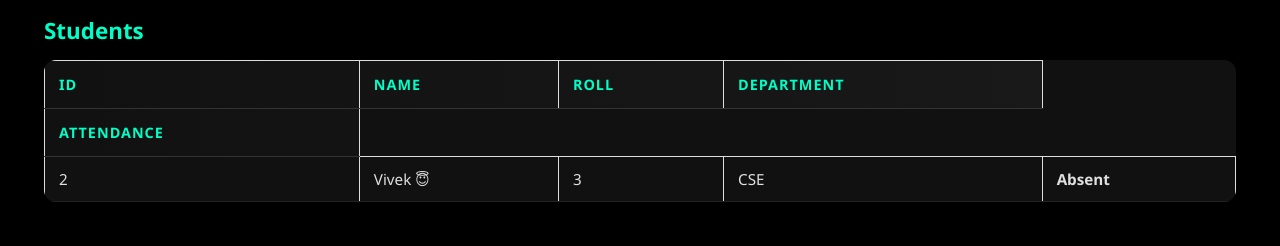
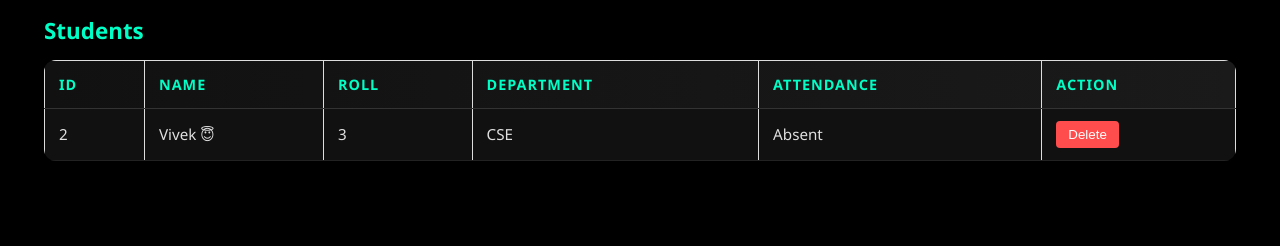
Before and after one commit to Vivekanand-s-naik/FaceSystem, a Flask app: page /index in a window 1280 px wide. Shown: the part 708-954 px from the top of the page. After the commit the page ends 869 px from the top, so only its background shows below. Run offline with Flask 3, Linux system fonts and the light colour scheme; data comes from the database, SQL or seed files in the repository; both versions use the stored data as it was after the commit.

Commit message:
Final Updated System

```diff
--- a/app.py
+++ b/app.py
@@ -101,6 +101,27 @@ def attendance():
     print(type(records))
     return jsonify(records)
 
+@app.route('/clear_session', methods=['POST'])
+def clear_session():
+    """Clear the in-memory attendance session (reset present dictionary)"""
+    global present
+    present = dict()
+    return jsonify({'status': 'success', 'message': 'Session cleared successfully'})
+
+@app.route('/delete_student/<int:student_id>', methods=['DELETE'])
+def delete_student(student_id):
+    """Delete a student and their attendance records"""
+    try:
+        db.delete_student(student_id)
+        # Remove from in-memory present dict if exists
+        if student_id in present:
+            del present[student_id]
+        # Remove encoding from face_recog
+        face_recog.remove_encoding(student_id)
+        return jsonify({'status': 'success', 'message': 'Student deleted successfully'})
+    except Exception as e:
+        return jsonify({'status': 'error', 'message': str(e)}), 500
+
 
 if __name__ == '__main__':
     app.run(debug=True)
--- a/models/database.py
+++ b/models/database.py
@@ -57,3 +57,13 @@ class Database:
                 c.execute("INSERT INTO attendance (student_id, date, time, status) VALUES (?, ?, ?, ?)",
                           (student_id, today, now, status))
                 conn.commit()
+
+    def delete_student(self, student_id):
+        """Delete a student and their attendance records"""
+        with self.connect() as conn:
+            c = conn.cursor()
+            # Delete attendance records first (foreign key constraint)
+            c.execute("DELETE FROM attendance WHERE student_id=?", (student_id,))
+            # Delete the student
+            c.execute("DELETE FROM students WHERE id=?", (student_id,))
+            conn.commit()
--- a/templates/index_v2.html
+++ b/templates/index_v2.html
@@ -149,6 +149,7 @@ td:last-child:contains("Absent") {
       <a href="/">Home</a>
       <a href="/register">Register Student</a>
       <a href="/login">Login</a>
+      <a href="#" onclick="clearSession(); return false;" style="background:#ff4d4d;color:#fff;">Clear Session</a>
     </nav>
 
     <h1>Live Camera Feed</h1>
@@ -158,7 +159,7 @@ td:last-child:contains("Absent") {
 
     <h2>Students</h2>
     <table id="studentsTable">
-      <thead><tr><th>ID</th><th>Name</th><th>Roll</th><th>Department</th></tr><tr><th>Attendance</th></tr></thead>
+      <thead><tr><th>ID</th><th>Name</th><th>Roll</th><th>Department</th><th>Attendance</th><th>Action</th></tr></thead>
       <tbody></tbody>
     </table>
 
@@ -171,10 +172,29 @@ td:last-child:contains("Absent") {
         tbody.innerHTML = '';
         data.forEach(s => {
           const tr = document.createElement('tr');
-          tr.innerHTML = `<td>${s.id}</td><td>${s.name}</td><td>${s.roll}</td><td>${s.department}</td><td>${s.present}`;
+          tr.innerHTML = `<td>${s.id}</td><td>${s.name}</td><td>${s.roll}</td><td>${s.department}</td><td>${s.present}</td><td><button onclick="deleteStudent(${s.id})" style="background:#ff4d4d;color:#fff;border:none;padding:6px 12px;border-radius:4px;cursor:pointer;">Delete</button></td>`;
           tbody.appendChild(tr);
         });
       }
+
+      async function clearSession(){
+        if(confirm('Are you sure you want to clear the current session? This will reset all attendance marks for this session.')){
+          const res = await fetch('/clear_session', {method: 'POST'});
+          const data = await res.json();
+          alert(data.message);
+          loadStudents();
+        }
+      }
+
+      async function deleteStudent(studentId){
+        if(confirm('Are you sure you want to delete this student? This action cannot be undone.')){
+          const res = await fetch(`/delete_student/${studentId}`, {method: 'DELETE'});
+          const data = await res.json();
+          alert(data.message);
+          loadStudents();
+        }
+      }
+
       loadStudents();
       setInterval(loadStudents, 5000);
     </script>
```
Also changed, not shown: utils/face_recog.py (+8 -0 lines), attendance.db.
